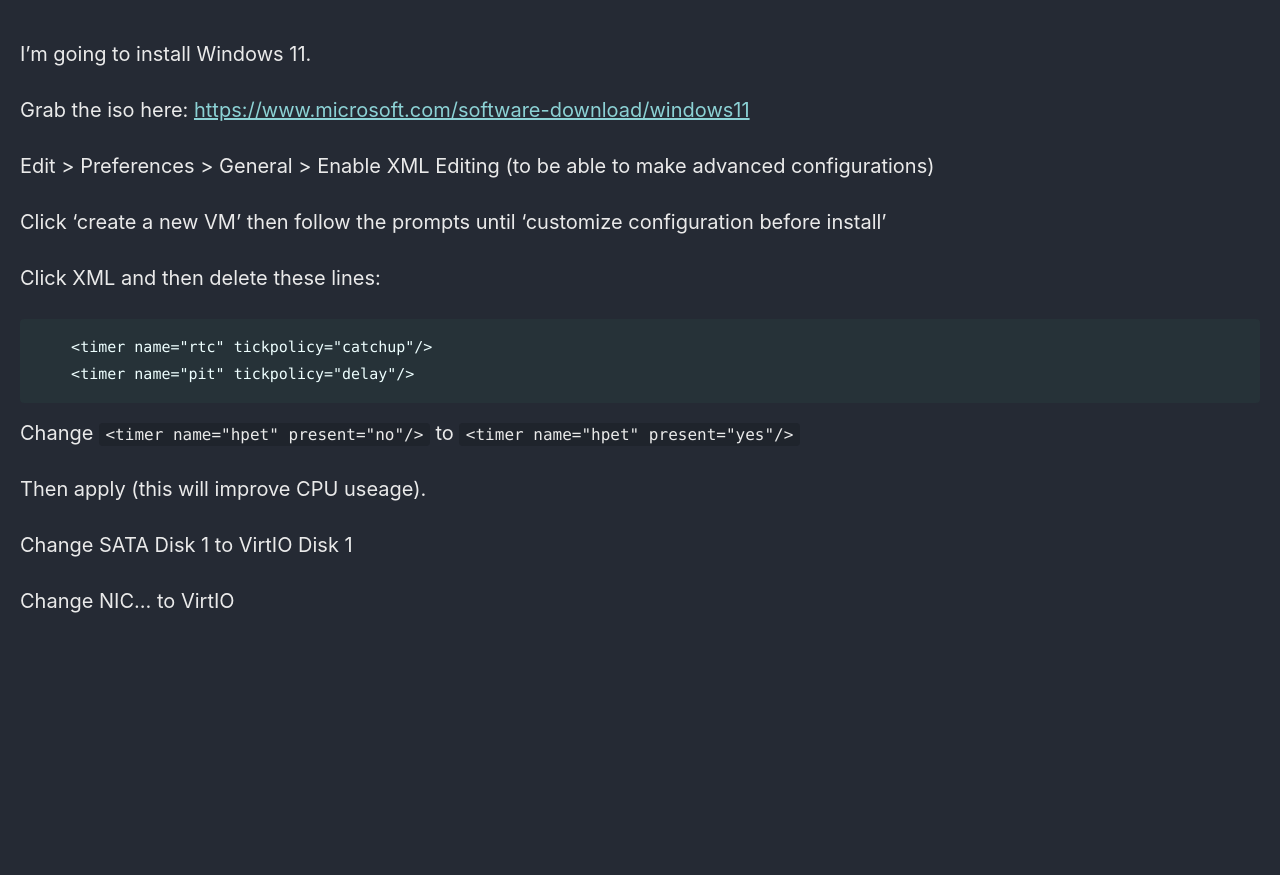
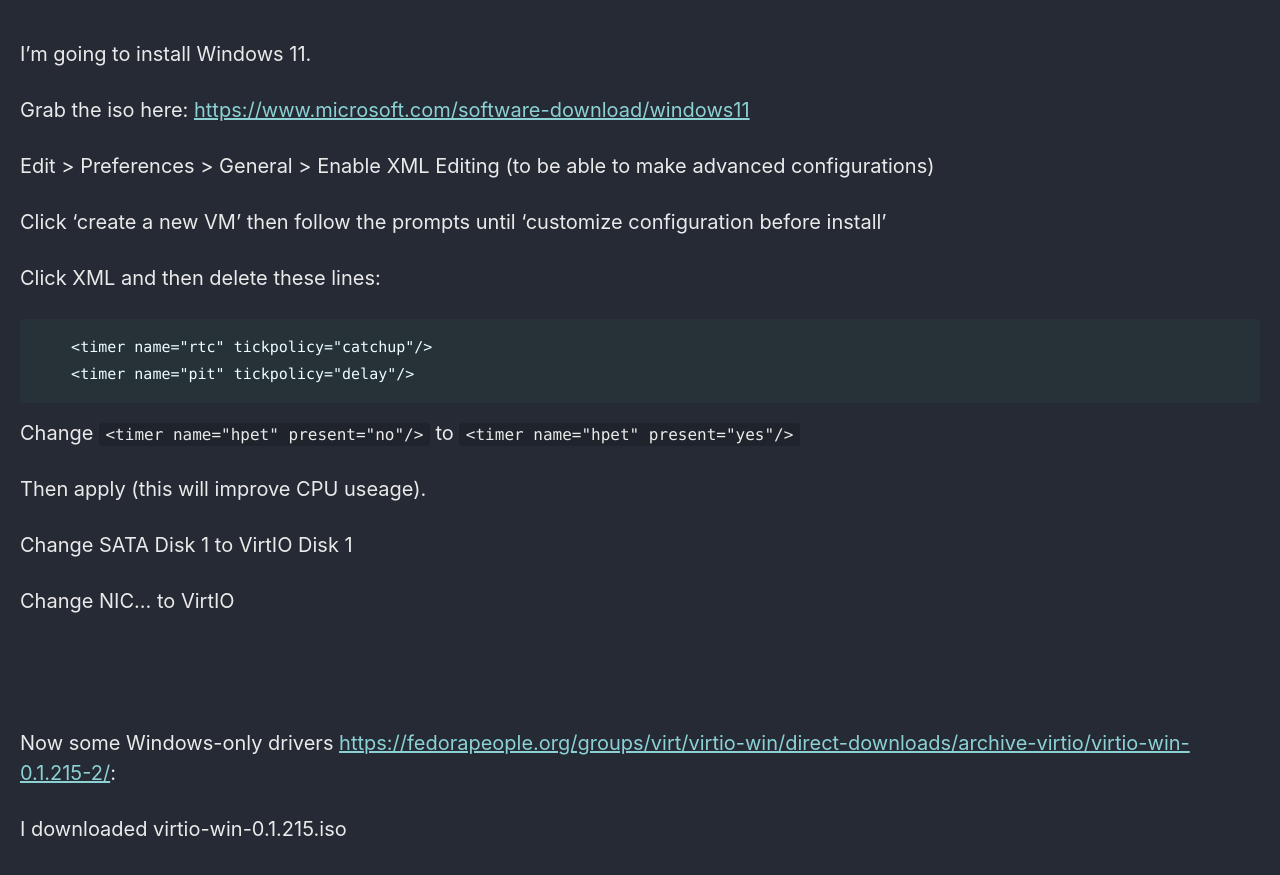
Before and after one commit to Connor-McCartney/Connor-McCartney.github.io, a Jekyll site: the page built from _pages/misc/qemu.md, in a window 1280 px wide and 900 px high, scrolled down 1091 px. Shown: the top 875 px of the window. Built offline with Jekyll 4.4.1, drawn with Linux system fonts in a browser that asks for light colours; cached includes are drawn as plain includes; before the commit the page ends 1763 px from its top, so only the background shows below that.

Commit message:
Update qemu.md

```diff
--- a/_pages/misc/qemu.md
+++ b/_pages/misc/qemu.md
@@ -69,3 +69,10 @@ Then apply (this will improve CPU useage).
 Change SATA Disk 1 to VirtIO Disk 1
 
 Change NIC... to VirtIO
+
+<br>
+<br>
+
+Now some Windows-only drivers <https://fedorapeople.org/groups/virt/virtio-win/direct-downloads/archive-virtio/virtio-win-0.1.215-2/>:
+
+I downloaded virtio-win-0.1.215.iso
```
